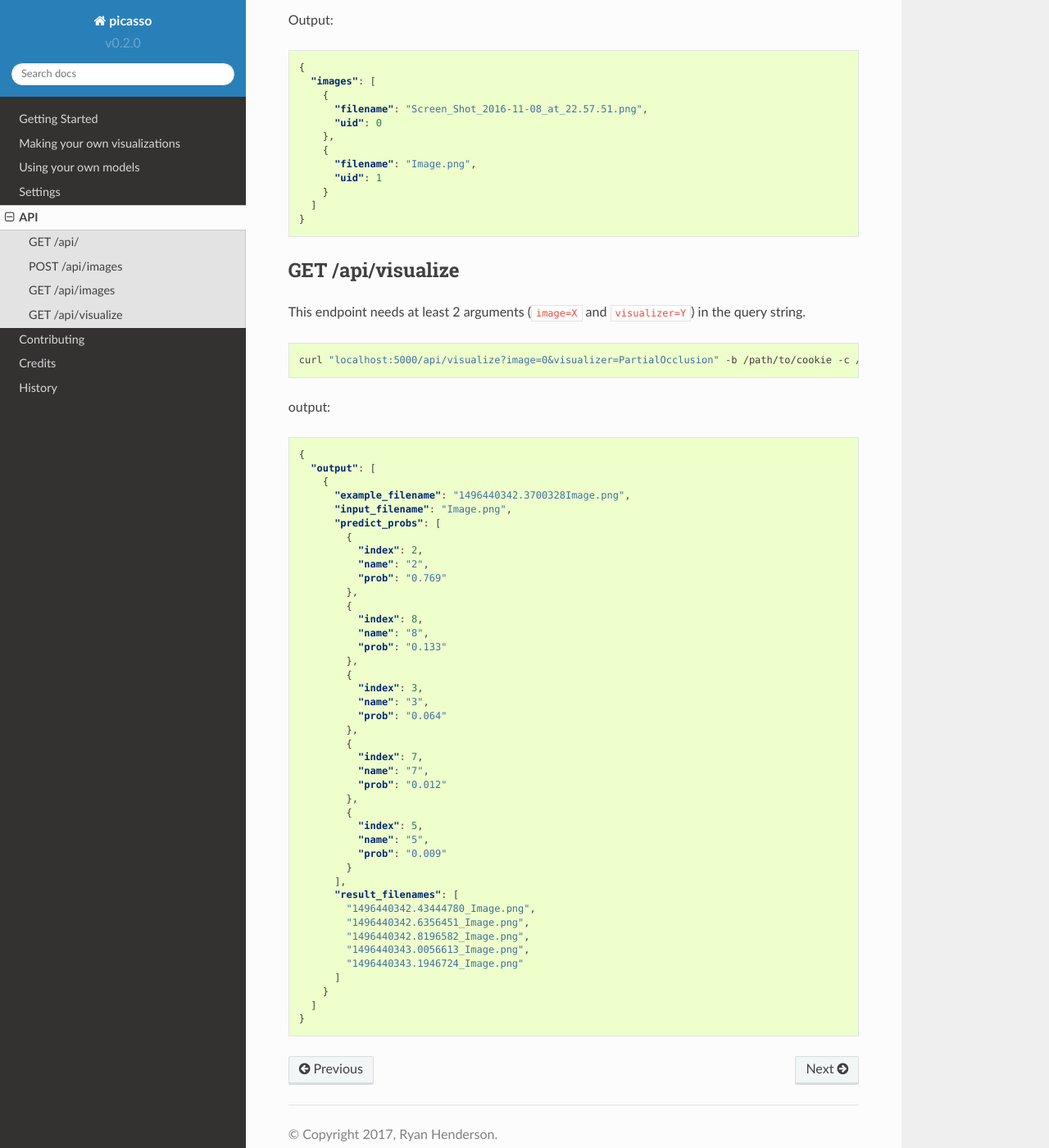
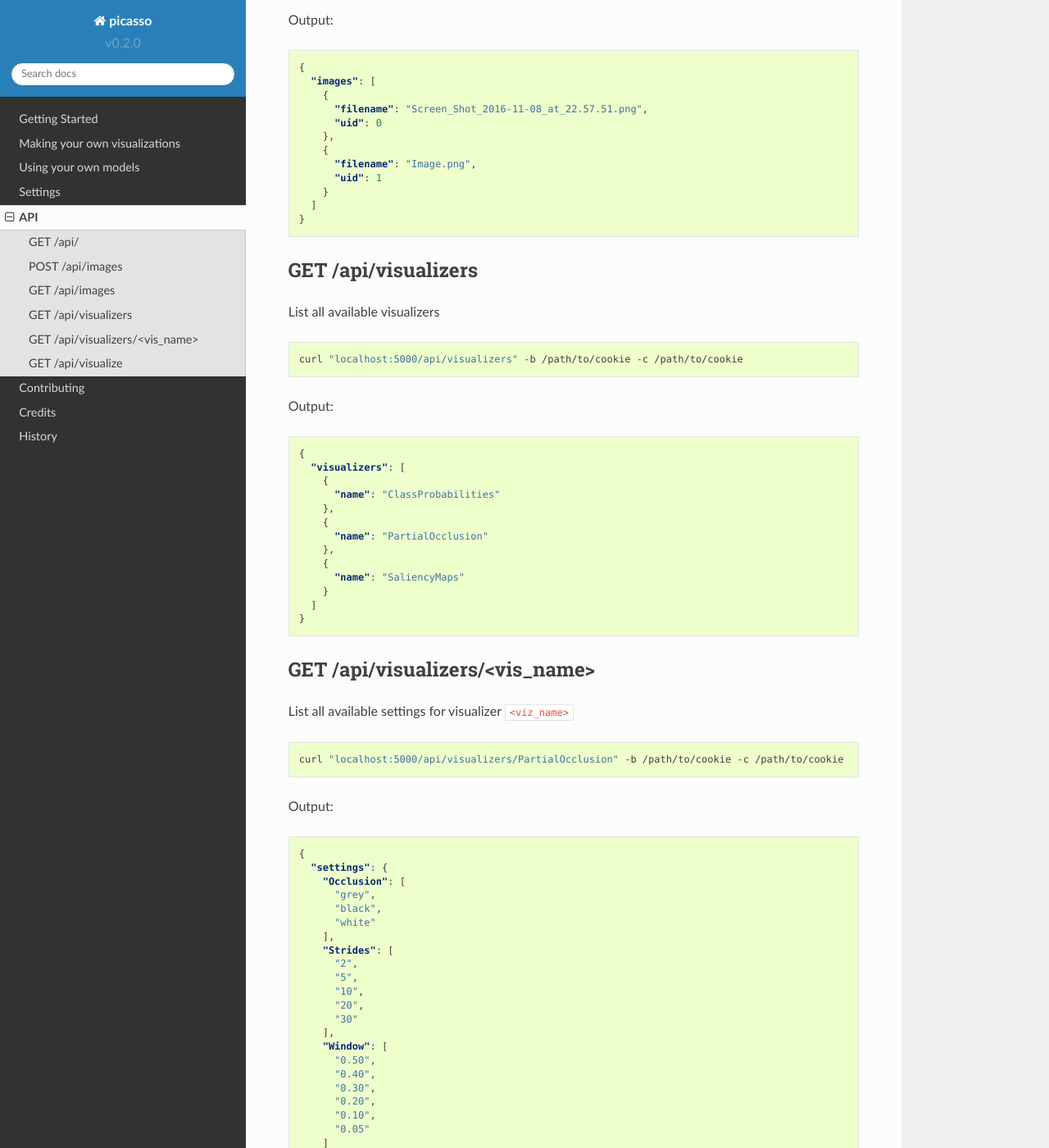
Before and after one commit to merantix/picasso, a Sphinx documentation site: the page built from docs/api.rst, in a window 1280 px wide and 1400 px high, scrolled down 1272 px. Shown: the whole window at 82% size. Built offline with Sphinx 7.4.7 and the Read the Docs theme 2.0.0, drawn with Linux system fonts in a browser that asks for light colours; pages that are not in the unit, such as notebooks, are missing from menus; some of the changed text lies outside the part shown.

Commit message:
Add details endpoint to visualizer api (#38)
* implementation of REST api to get list of visualizers

* implementation of REST api to get list of visualizer settings

```diff
--- a/docs/api.rst
+++ b/docs/api.rst
@@ -79,6 +79,83 @@
 
 
 
+GET /api/visualizers
+###############
+List all available visualizers
+
+.. code-block:: bash
+
+  curl "localhost:5000/api/visualizers" -b /path/to/cookie -c /path/to/cookie
+
+Output:
+
+.. code-block:: json
+
+  {
+    "visualizers": [
+      {
+        "name": "ClassProbabilities"
+      },
+      {
+        "name": "PartialOcclusion"
+      },
+      {
+        "name": "SaliencyMaps"
+      }
+    ]
+  }
+
+
+
+
+GET /api/visualizers/<vis_name>
+###############
+List all available settings for visualizer ``<viz_name>``
+
+.. code-block:: bash
+
+  curl "localhost:5000/api/visualizers/PartialOcclusion" -b /path/to/cookie -c /path/to/cookie
+
+Output:
+
+.. code-block:: json
+
+  {
+    "settings": {
+      "Occlusion": [
+        "grey",
+        "black",
+        "white"
+      ],
+      "Strides": [
+        "2",
+        "5",
+        "10",
+        "20",
+        "30"
+      ],
+      "Window": [
+        "0.50",
+        "0.40",
+        "0.30",
+        "0.20",
+        "0.10",
+        "0.05"
+      ]
+    }
+  }
+
+returns an empty settings object when no settings available:
+
+.. code-block:: json
+
+  {
+    "settings": {}
+  }
+
+
+
+
 GET /api/visualize
 ###################
 
```
Also changed, not shown: 2 other files.
